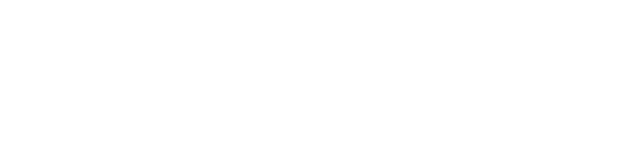
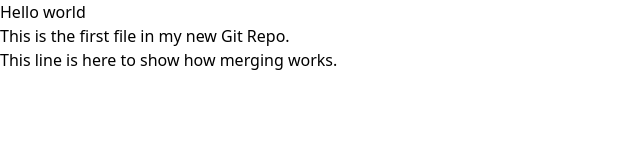
Before and after one commit to rashadulalam/hello, a website: page src/index.html in a window 1280 px wide. Shown: the whole page, without its empty margins (0-640 px from the left). Drawn offline with Linux system fonts and the light colour scheme.

Commit message:
Updated index.html with emergencyh fix

```diff
--- a/src/index.html
+++ b/src/index.html
@@ -5,13 +5,14 @@
     <meta name="viewport"
           content="width=device-width, user-scalable=no, initial-scale=1.0, maximum-scale=1.0, minimum-scale=1.0">
     <meta http-equiv="X-UA-Compatible" content="ie=edge">
-    <title>Document</title>
+    <title>Hello world</title>
     <link rel="stylesheet" href="/dist/output.css">
 </head>
 <body>
 
-
-
+    <h1>Hello world</h1>
+    <p>This is the first file in my new Git Repo.</p>
+    <p>This line is here to show how merging works.</p>
 
 </body>
 </html>
```
